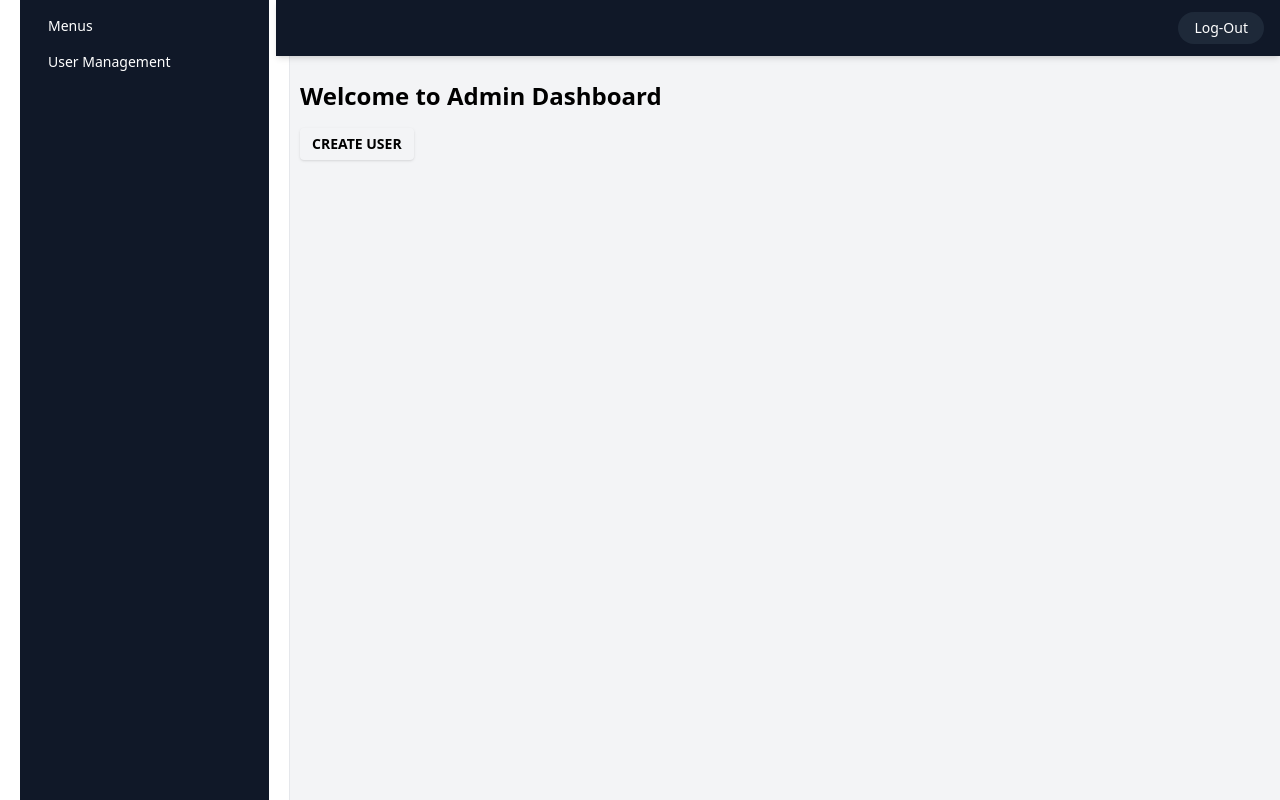
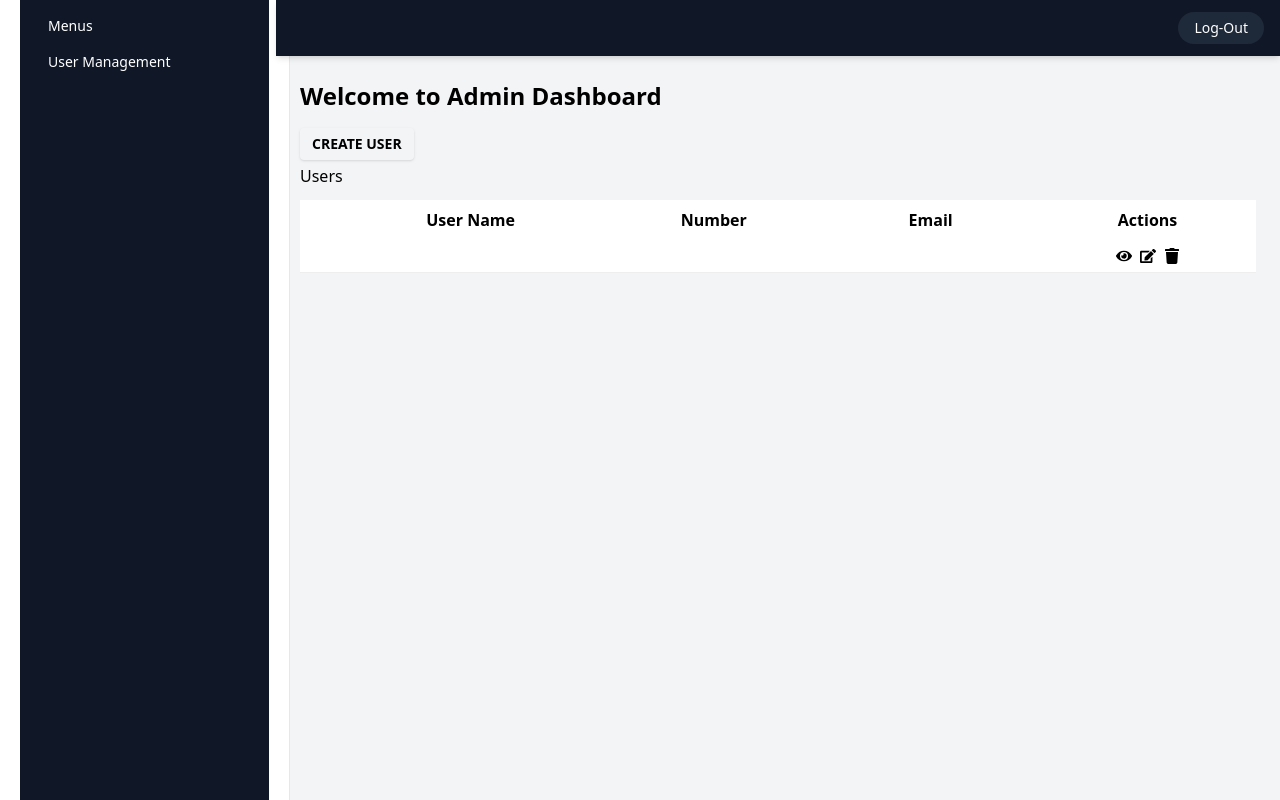
Before and after one commit to Avinashraut1998/Blog-FullStackAPP, a React (Vite) app in the folder Client/: page /admin-login/admin-dashboard in a window 1280 px wide. Built offline with nearby package versions, Linux system fonts and the light colour scheme; sample sign-in values are in the browser's storage.

Commit message:
admin createuser table

```diff
--- a/Client/src/admin/Admin-User/CreateUser.jsx
+++ b/Client/src/admin/Admin-User/CreateUser.jsx
@@ -35,12 +35,12 @@ const CreateUser = () => {
                       <div className="mb-4.5 flex flex-col gap-3 md:flex-row">
                         <div className="w-full xl:w-1/3">
                           <label className="mb-1.5 block text-black ">
-                            First name <span className="text-meta-1">*</span>
+                            User Name <span className="text-meta-1">*</span>
                           </label>
                           <input
                             type="text"
-                            name="firstname"
-                            placeholder="first name"
+                            name="username"
+                            placeholder="User Name"
                             // onChange={(e) => setFirstName(e.target.value)}
                             className="w-full rounded border-[1.5px] border-stroke bg-transparent py-0.5 px-1.5 font-medium outline-none transition focus:border-primary active:border-primary disabled:cursor-default disabled:bg-whiter dark:border-form-strokedark dark:bg-form-input dark:focus:border-primary"
                           />
@@ -48,12 +48,12 @@ const CreateUser = () => {
 
                         <div className="w-full xl:w-1/3">
                           <label className="mb-2.5 block text-black ">
-                            Middlename <span className="text-meta-1">*</span>
+                            First Name <span className="text-meta-1">*</span>
                           </label>
                           <input
                             type="text"
-                            name="middlename"
-                            placeholder="middlename"
+                            name="firstname"
+                            placeholder="firstname"
                             // onChange={(e) => setMiddleName(e.target.value)}
                             className="w-full rounded border-[1.5px] border-stroke bg-transparent py-0.5 px-1.5 font-medium outline-none transition focus:border-primary active:border-primary disabled:cursor-default disabled:bg-whiter dark:border-form-strokedark dark:bg-form-input dark:focus:border-primary"
                           />
@@ -87,6 +87,19 @@ const CreateUser = () => {
                           />
                         </div>
 
+                         <div className="w-full xl:w-1/3">
+                          <label className="mb-2.5 block text-black ">
+                            Password <span className="text-meta-1">*</span>
+                          </label>
+                          <input
+                            type="password"
+                            name="password"
+                            placeholder="password"
+                            // onChange={(e) => setPassword(e.target.value)}
+                            className="w-full rounded border-[1.5px] border-stroke bg-transparent py-0.5 px-1.5 font-medium outline-none transition focus:border-primary active:border-primary disabled:cursor-default disabled:bg-whiter dark:border-form-strokedark dark:bg-form-input dark:focus:border-primary"
+                          />
+                        </div>
+
                         <div className="w-full xl:w-1/3">
                           <label className="mb-2.5 block text-black ">
                             Phone No <span className="text-meta-1">*</span>
@@ -99,37 +112,22 @@ const CreateUser = () => {
                             className="w-full rounded border-[1.5px] border-stroke bg-transparent py-0.5 px-1.5 font-medium outline-none transition focus:border-primary active:border-primary disabled:cursor-default disabled:bg-whiter dark:border-form-strokedark dark:bg-form-input dark:focus:border-primary [appearance:textfield] [&::-webkit-outer-spin-button]:appearance-none [&::-webkit-inner-spin-button]:appearance-none"
                           />
                         </div>
-                        <div className="w-full xl:w-1/3">
+
+                      </div>
+                      {/* Role */}
+
+                             <div className="w-full xl:w-1/3">
                           <label className="mb-2.5 block text-black ">
-                            Password <span className="text-meta-1">*</span>
+                            Role <span className="text-meta-1">*</span>
                           </label>
                           <input
-                            type="password"
-                            name="password"
-                            placeholder="password"
-                            // onChange={(e) => setPassword(e.target.value)}
-                            className="w-full rounded border-[1.5px] border-stroke bg-transparent py-0.5 px-1.5 font-medium outline-none transition focus:border-primary active:border-primary disabled:cursor-default disabled:bg-whiter dark:border-form-strokedark dark:bg-form-input dark:focus:border-primary"
+                            type="test"
+                            name="role"
+                            placeholder="Role"
+                            // onChange={(e) => setNumber(e.target.value)}
+                            className="w-full rounded border-[1.5px] border-stroke bg-transparent py-0.5 px-1.5 font-medium outline-none transition focus:border-primary active:border-primary disabled:cursor-default disabled:bg-whiter dark:border-form-strokedark dark:bg-form-input dark:focus:border-primary [appearance:textfield] [&::-webkit-outer-spin-button]:appearance-none [&::-webkit-inner-spin-button]:appearance-none"
                           />
                         </div>
-                      </div>
-                      {/* gender dob and lead status */}
-                      <div className="mb-4.5 flex flex-col gap-6 md:flex-row">
-                        <div className="w-full xl:w-1/3">
-                          <label className="mb-2.5 block text-black ">
-                            Data of Birth <span className="text-meta-1">*</span>
-                          </label>
-                          <input
-                            type="date"
-                            name="dob"
-                            placeholder="Date of birth"
-                            // onChange={(e) => setDob(e.target.value)}
-                            className="w-full rounded border-[1.5px] border-stroke bg-transparent py-0.5 px-1.5 font-medium outline-none transition focus:border-primary active:border-primary disabled:cursor-default disabled:bg-whiter dark:border-form-strokedark dark:bg-form-input dark:focus:border-primary"
-                          />
-                        </div>
-
-                        <div className="w-full xl:w-1/3"></div>
-                        <div className="w-full xl:w-1/3"></div>
-                      </div>
 
                       {/* Address */}
                       {/* error message  */}
--- /dev/null
+++ b/Client/src/admin/Admin-User/UserTable.jsx
@@ -0,0 +1,103 @@
+import { FaEdit, FaEye, FaTrash } from "react-icons/fa";
+
+const UserTable = () => {
+  return (
+      <>
+          <div className="flex justify-between items-center text-title-sm md:text-title-md mb-3   ">
+            <h1 className="text-black dark:text-white">Users</h1>
+            {/* <div className="max-h-132.5">
+              <CreateUser />
+            </div> */}
+          </div>
+          <div className="">
+            <div className="max-w-full overflow-x-auto">
+              <table className=" bg-white text-sm md:text-base w-full table-auto">
+                <thead>
+                  <tr className="bg-bodydark text-center dark:bg-black">
+                    <th className="min-w-[100px]  py-2 px-2 font-bold text-black dark:text-white xl:pl-11">
+                      User Name
+                    </th>
+
+                    <th className="min-w-[100px] py-2 px-2 font-bold text-black dark:text-white">
+                      Number
+                    </th>
+                    <th className="min-w-[100px] py-2 px-2 font-bold text-black dark:text-white">
+                      Email
+                    </th>
+                    <th className=" min-w-[100px] py-2 px-2 font-bold text-center text-black dark:text-white">
+                      Actions
+                    </th>
+                  </tr>
+                </thead>
+                <tbody>
+                  {/* {users.length !== 0 ? (
+                    users?.map((user) => ( */}
+                      <tr
+                        className="dark:bg-graydark text-center"
+                        // key={user?._id}
+                      >
+                        <td className="border-b border-[#eee] py-2 px-2  dark:border-strokedark xl:pl-4">
+                          {/* {user?.firstName} {user?.lastName} */}
+                        </td>
+
+                        <td className="border-b border-[#eee] py-2 px-2  dark:border-strokedark xl:pl-4">
+                          {/* {user?.number} */}
+                        </td>
+                        <td className="border-b border-[#eee] py-2 px-2  dark:border-strokedark xl:pl-4">
+                          {/* {user?.email} */}
+                        </td>
+                        <td className="border-b border-[#eee] py-2 px-2   dark:border-strokedark xl:pl41">
+                          <div className="flex gap-2 justify-center  ">
+                            <button
+                              // onClick={() =>
+                              //   navigate(`/admin/user/${user?._id}`)
+                              // }
+                            >
+                              {<FaEye />}
+                            </button>
+                            <button
+                              // onClick={() =>
+                              //   navigate(`/admin/user/edit/${user?._id}`)
+                              // }
+                            >
+                              {<FaEdit />}
+                            </button>
+                            <button
+                              // onClick={() =>
+                              //   navigate(`/admin/user/edit/${user?._id}`)
+                              // }
+                            >
+                              {<FaTrash />}
+                            </button>
+                            {/* <DeleteButton
+                              onDelete={() => handleDelete(user?._id)}
+                            /> */}
+                          </div>
+                        </td>
+                      </tr>
+                    {/* )) */}
+                  {/* ) : ( */}
+                    {/* <tr className="  dark:bg-meta-4">
+                      <td className="border-b border-[#eee] py-3 px-2 pl-9 dark:border-strokedark xl:pl-11">
+                        empty
+                      </td>
+
+                      <td className="border-b border-[#eee] py-3 px-2 pl-9 dark:border-strokedark xl:pl-11">
+                        empty
+                      </td>
+                      <td className="border-b border-[#eee] py-3 px-2 pl-9 dark:border-strokedark xl:pl-11">
+                        empty
+                      </td>
+                      <td className="border-b border-[#eee] py-3 px-2 pl-9  dark:border-strokedark xl:pl-11">
+                        empty
+                      </td>
+                    </tr> */}
+
+                </tbody>
+              </table>
+            </div>
+          </div>
+        </>
+  )
+}
+export default UserTable
--- a/Client/src/admin/AdminDashboard.jsx
+++ b/Client/src/admin/AdminDashboard.jsx
@@ -1,4 +1,5 @@
 import CreateUser from "./Admin-User/CreateUser";
+import UserTable from "./Admin-User/UserTable";
 import AdminDashNav from "./AdminDashNav";
 import AdminDashSidebar from "./AdminDashSidebar";
 
@@ -26,6 +27,9 @@ const AdminDashboard = () => {
             <div>
               <CreateUser/>
             </div>
+            <div>
+              <UserTable/>
+            </div>
         </main>
       </div>
     </div>
```
